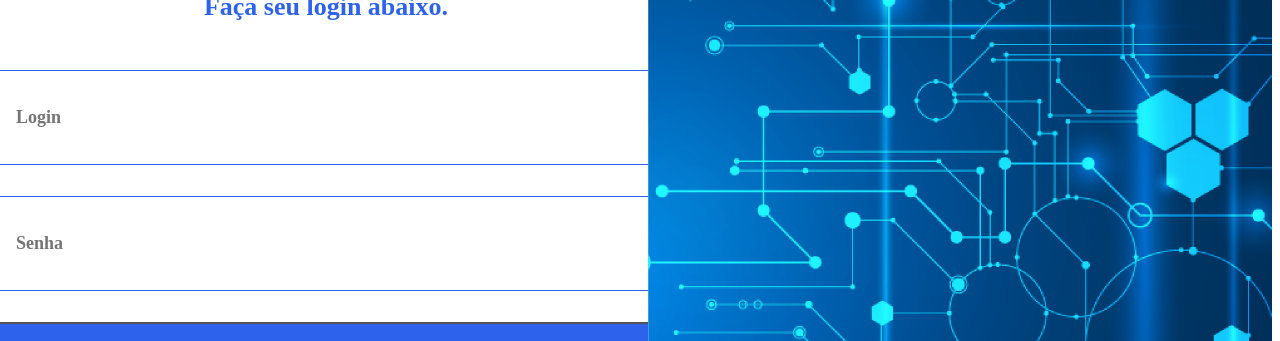
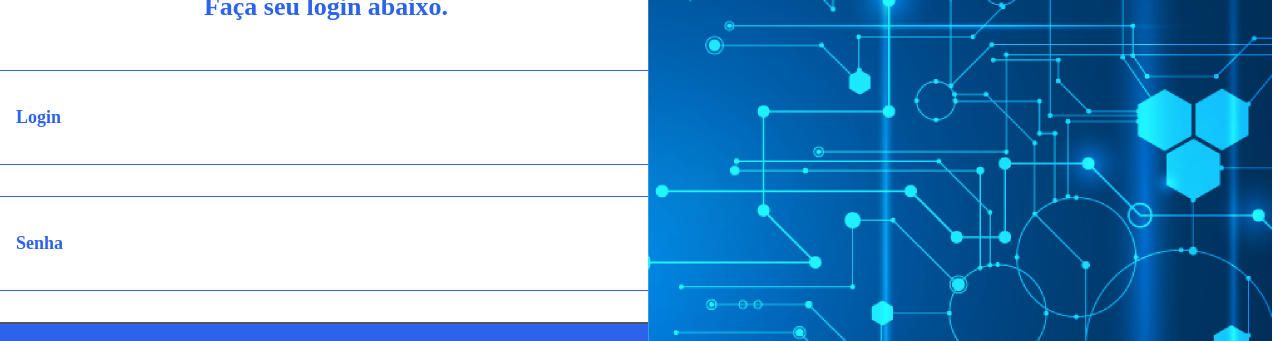
Before and after one commit to melinmiguel/pessoalprodafirma, a React (Create React App) app: page / in a window 1280 px wide. Shown: the part 257-598 px from the top of the page. Built offline with nearby package versions, Linux system fonts and the light colour scheme.

Commit message:
adicionando cor ao placeholder

```diff
--- a/src/components/TemplatePage/styles.ts
+++ b/src/components/TemplatePage/styles.ts
@@ -40,6 +40,12 @@ export const InputLogin = styled.input`
   color: #2d62ed;
   opacity: 1;
   padding-left: 25px;
+  ::-ms-input-placeholder {
+    color: #2d62ed;
+  }
+  ::placeholder {
+    color: #2d62ed;
+  }
 `;
 
 export const InputSenha = styled.input`
@@ -56,6 +62,12 @@ export const InputSenha = styled.input`
   color: #2d62ed;
   opacity: 1;
   padding-left: 25px;
+  ::-ms-input-placeholder {
+    color: #2d62ed;
+  }
+  ::placeholder {
+    color: #2d62ed;
+  }
 `;
 
 export const BotaoEntrar = styled.button`
```
